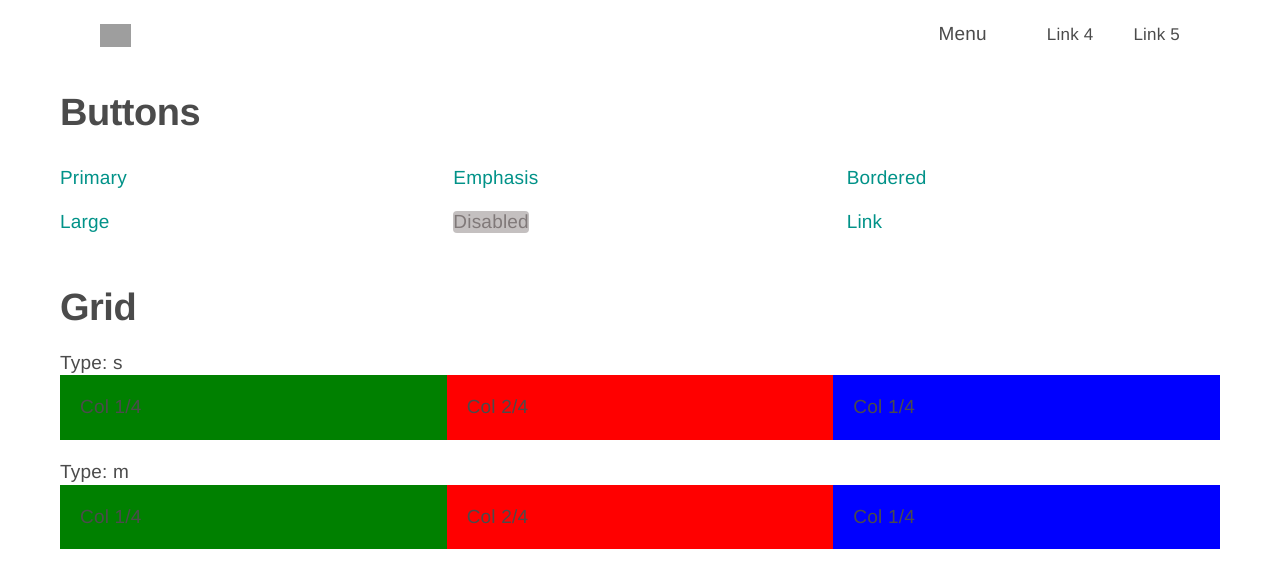
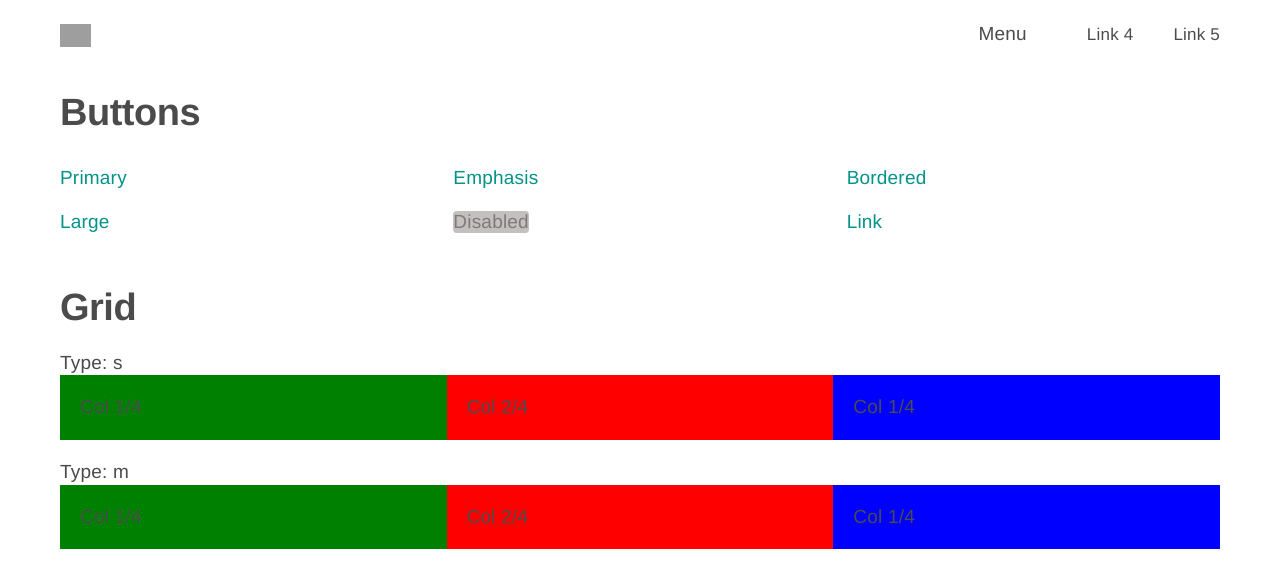
Before and after one commit to bigsackch/ui-components, a Next.js app: page / in a window 1280 px wide. Shown: the top 588 px of the page. Built offline with nearby package versions, Linux system fonts and the light colour scheme; grey boxes are pictures that could not be loaded; a web font is replaced by a local one.

Commit message:
Move Header out of MainContent

```diff
--- a/pages/index.js
+++ b/pages/index.js
@@ -5,7 +5,6 @@ import { MainContent } from '../src/MainContent';
 import { Header, HeaderButtonMenu, HeaderLink, ModalMenuLink } from '../src/Header';
 import { Col, Grid } from '../src/Grid';
 import { SPACING } from '../src/constants';
-import { DatePicker } from '../src';
 
 function ButtonsDemo() {
   const { L, S } = SPACING;
@@ -129,10 +128,12 @@ function GridDemo() {
 }
 
 export default () => (
-  <MainContent>
+  <div>
     <HeaderDemo />
-    <ButtonsDemo />
-    <GridDemo />
+    <MainContent>
+      <ButtonsDemo />
+      <GridDemo />
+    </MainContent>
     { /* language=CSS */ }
     <style jsx global>
       {`
@@ -245,5 +246,5 @@ export default () => (
         }
       `}
     </style>
-  </MainContent>
+  </div>
 )
```
